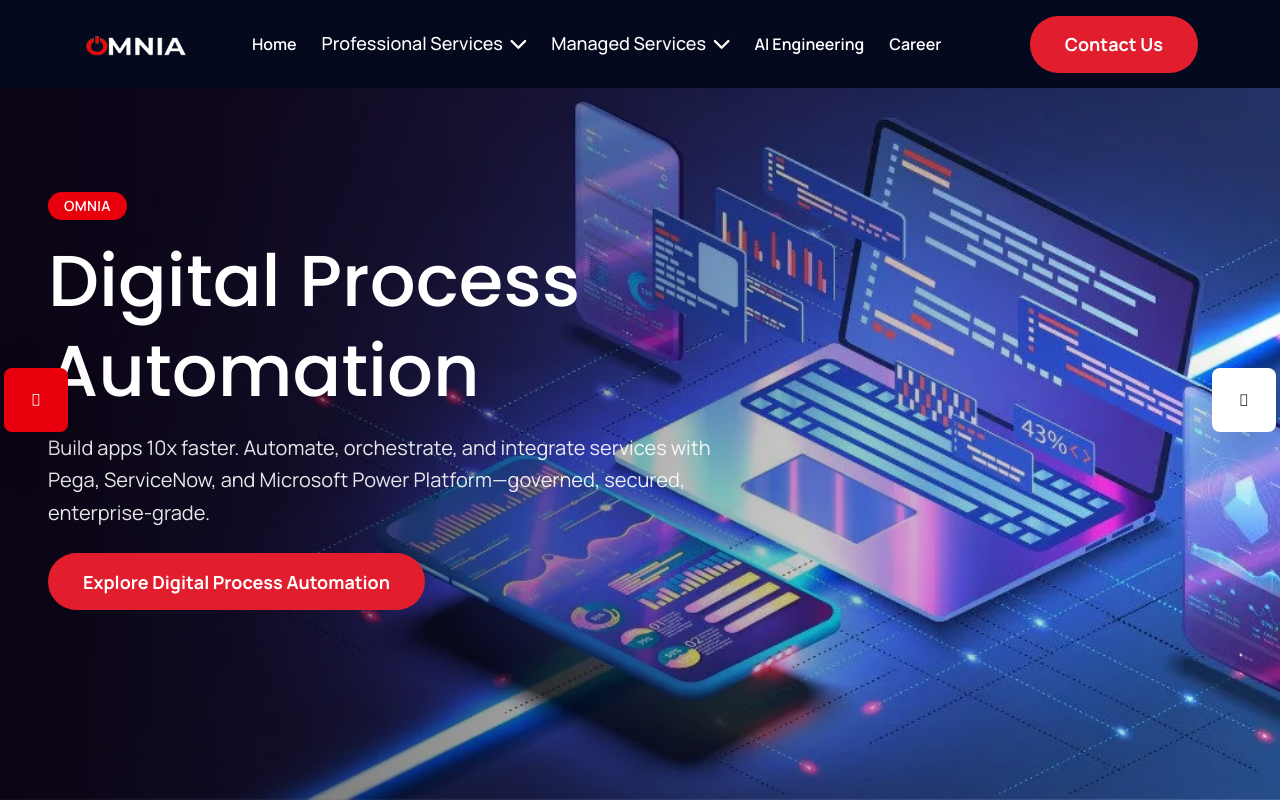
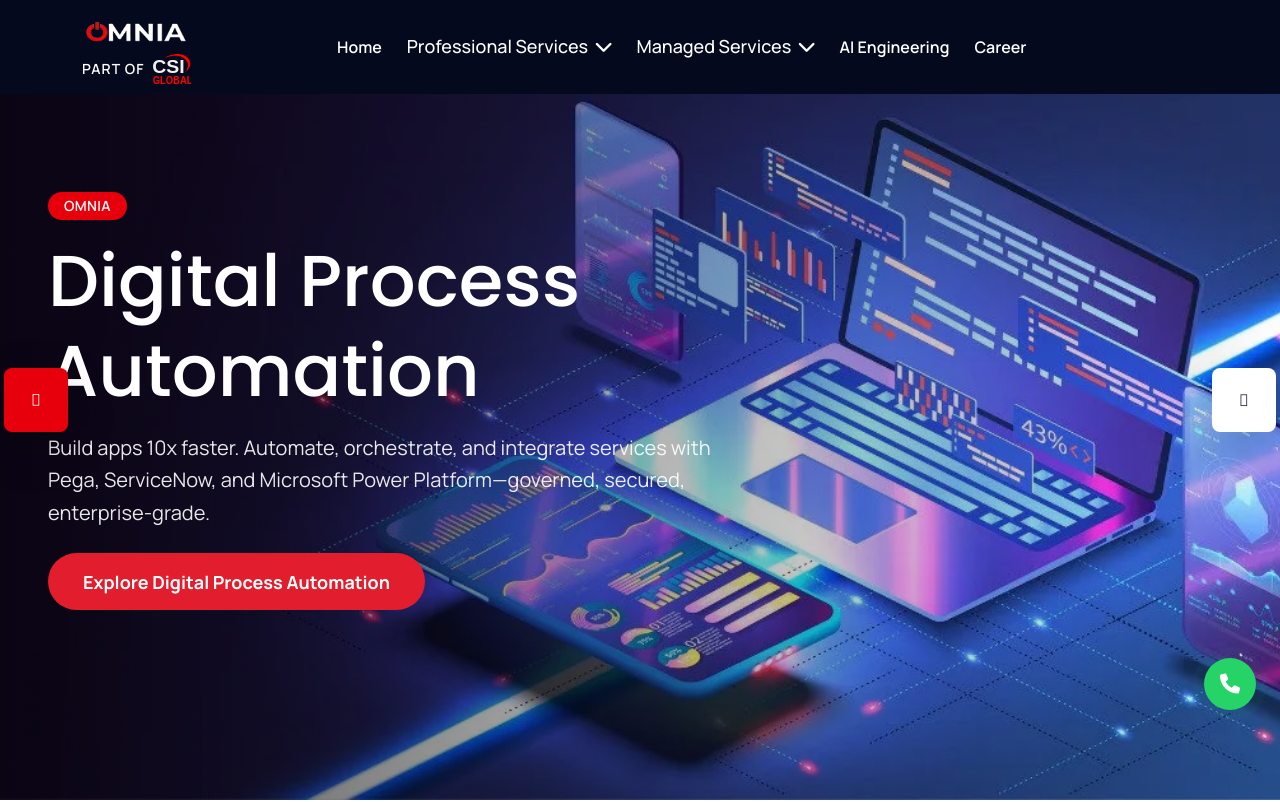
Before and after one commit to csi-global/omnia, a Next.js app: page / in a window 1280 px wide. Shown: the top 802 px of the page. Built offline with nearby package versions, Linux system fonts and the light colour scheme.

Commit message:
added part of csi global

```diff
--- a/src/app/globals.css
+++ b/src/app/globals.css
@@ -237,6 +237,23 @@
 .header-1 .main-menu nav > ul > li:hover > .menu-label,
 #header-sticky.sticky .main-menu nav > ul > li:hover > .menu-label {
   color: var(--theme);
+}
+
+.offcanvas-part-of-label {
+  font-size: 0.625rem;
+  font-weight: 600;
+  letter-spacing: 0.08em;
+  text-transform: uppercase;
+  color: rgba(15, 23, 42, 0.5);
+  line-height: 1;
+}
+.footer-part-of-label {
+  font-size: 0.625rem;
+  font-weight: 600;
+  letter-spacing: 0.08em;
+  text-transform: uppercase;
+  color: rgba(15, 23, 42, 0.45);
+  line-height: 1;
 }
 
 /* Enhanced desktop submenus */
@@ -816,3 +833,35 @@
     min-height: 260px;
   }
 }
+
+/* Floating Call Button */
+@keyframes floating-call-pulse {
+  0%   { box-shadow: 0 0 0 0 rgba(37, 211, 102, 0.5); }
+  70%  { box-shadow: 0 0 0 12px rgba(37, 211, 102, 0); }
+  100% { box-shadow: 0 0 0 0 rgba(37, 211, 102, 0); }
+}
+
+.floating-call-btn {
+  position: fixed !important;
+  bottom: 90px !important;
+  right: 24px !important;
+  z-index: 9999 !important;
+  width: 52px;
+  height: 52px;
+  border-radius: 50%;
+  background: #25d366 !important;
+  color: #fff !important;
+  display: flex !important;
+  align-items: center;
+  justify-content: center;
+  font-size: 20px;
+  text-decoration: none;
+  transition: background 0.2s, transform 0.2s;
+  animation: floating-call-pulse 2s infinite;
+}
+
+.floating-call-btn:hover {
+  background: #1ebe5d !important;
+  transform: scale(1.08);
+  color: #fff !important;
+}
--- a/src/app/layout.tsx
+++ b/src/app/layout.tsx
@@ -1,4 +1,5 @@
 import BackToTopButton from "@/components/back-to-top";
+import FloatingCallButton from "@/components/FloatingCallButton";
 import Footer from "@/components/Footer";
 import Header from "@/components/Header";
 import Preloader from "@/components/Preloader";
@@ -61,6 +62,7 @@
       >
         <Preloader />
         <BackToTopButton />
+        <FloatingCallButton />
         <Header />
         {children}
         <Footer />
--- /dev/null
+++ b/src/components/FloatingCallButton.tsx
@@ -0,0 +1,14 @@
+"use client";
+
+export default function FloatingCallButton() {
+  return (
+    <a
+      href="tel:+441133662035"
+      aria-label="Call Omnia Services"
+      className="floating-call-btn"
+      title="Call us: +44-1133 662035"
+    >
+      <i className="fas fa-phone"></i>
+    </a>
+  );
+}
--- a/src/components/Footer.tsx
+++ b/src/components/Footer.tsx
@@ -17,9 +17,23 @@
       </div>
       <div className="container">
         <div className="footer-logo-area">
-          <Link href="/" className="footer-logo" aria-label="Omnia Services homepage">
-            <Image src={blackLogo} alt="Omnia Services logo" className="select-none" />
-          </Link>
+          <div className="d-flex flex-column align-items-start gap-2">
+            <Link href="/" className="footer-logo" aria-label="Omnia Services homepage">
+              <Image src={blackLogo} alt="Omnia Services logo" className="select-none" />
+            </Link>
+            <div className="d-flex align-items-center gap-2 flex-wrap" aria-label="Part of CSI Global">
+              <span className="footer-part-of-label">Part of</span>
+              <Image
+                src="/assets/img/csi-logo-dark.svg"
+                alt=""
+                width={200}
+                height={158}
+                className="select-none"
+                unoptimized
+                style={{ width: "auto", height: "clamp(26px, 3vw, 34px)" }}
+              />
+            </div>
+          </div>
           <div className="social-icon d-flex align-items-center">
             <a href="https://www.facebook.com/omniaservices" aria-label="Omnia Services on Facebook" target="_blank" rel="noopener noreferrer">
               <i className="fab fa-facebook-f"></i>
--- a/src/components/Header.tsx
+++ b/src/components/Header.tsx
@@ -4,7 +4,6 @@
 import Image from "next/image";
 import Link from "next/link";
 import { useEffect, useRef, useState } from "react";
-import OmniaButton from "./ui/omnia-button";
 
 export default function Header() {
   const [isOffcanvasOpen, setIsOffcanvasOpen] = useState(false);
@@ -14,20 +13,23 @@
   const managedListRef = useRef<HTMLUListElement | null>(null);
   const [professionalMaxHeight, setProfessionalMaxHeight] = useState<number>(0);
   const [managedMaxHeight, setManagedMaxHeight] = useState<number>(0);
+  const [isHeaderSticky, setIsHeaderSticky] = useState(false);
   // const [contactEmail, setContactEmail] = useState<string>("info@omniaservices.co.uk");
 
   useEffect(() => {
     const handleScroll = () => {
       const stickyEl = document.getElementById("header-sticky");
       if (!stickyEl) return;
-      if (window.scrollY > 50) {
+      const sticky = window.scrollY > 50;
+      setIsHeaderSticky(sticky);
+      if (sticky) {
         stickyEl.classList.add("sticky");
       } else {
         stickyEl.classList.remove("sticky");
       }
     };
     handleScroll();
-    window.addEventListener("scroll", handleScroll);
+    window.addEventListener("scroll", handleScroll, { passive: true });
     return () => window.removeEventListener("scroll", handleScroll);
   }, []);
 
@@ -84,17 +86,38 @@
             </div>
           </div>
         </div> */}
-        <div id="header-sticky" className="header-1">
+        <div id="header-sticky" className="header-1 group">
           <div className="container">
             <div className="mega-menu-wrapper">
               <div className="header-main">
-                <div className="logo">
-                  <Link href="/" className="header-logo">
-                    <Image src="/assets/img/logo/white-logo.webp" alt="logo-img" width={0} height={0} sizes="100vw" style={{ width: "auto", height: "40px" }} />
-                  </Link>
-                  <Link href="/" className="header-logo-2">
-                    <Image src="/assets/img/logo/black-logo.webp" alt="logo-img" width={0} height={0} sizes="100vw" style={{ width: "auto", height: "40px" }} />
-                  </Link>
+                <div className="logo d-flex flex-column align-items-start justify-content-center">
+                  <div className="d-flex align-items-center">
+                    <Link href="/" className="header-logo">
+                      <Image src="/assets/img/logo/white-logo.webp" alt="Omnia Services" width={0} height={0} sizes="100vw" style={{ width: "auto", height: "40px" }} />
+                    </Link>
+                    <Link href="/" className="header-logo-2">
+                      <Image src="/assets/img/logo/black-logo.webp" alt="Omnia Services" width={0} height={0} sizes="100vw" style={{ width: "auto", height: "40px" }} />
+                    </Link>
+                  </div>
+                  <div className="header-csi-subrow d-flex align-items-center gap-2 mt-1 flex-wrap" aria-label="Part of CSI Global">
+                    <span
+                      className={`shrink-0 text-sm font-semibold uppercase leading-none tracking-[0.08em] transition-colors duration-200 ease-in-out ${
+                        isHeaderSticky ? "text-slate-900" : "text-white"
+                      }`}
+                    >
+                      Part of
+                    </span>
+                    <Image
+                      key={isHeaderSticky ? "csi-dark" : "csi-light"}
+                      src={isHeaderSticky ? "/assets/img/csi-logo-dark.svg" : "/assets/img/csi-logo.svg"}
+                      alt=""
+                      width={200}
+                      height={158}
+                      className="select-none"
+                      unoptimized
+                      style={{ width: "auto", height: "clamp(22px, 3vw, 30px)" }}
+                    />
+                  </div>
                 </div>
                 <div className="mean__menu-wrapper d-none d-xl-block">
                   <div className="main-menu">
@@ -131,9 +154,6 @@
                   </div>
                 </div>
                 <div className="header-right d-flex justify-content-end align-items-center">
-                  <div className="main-button">
-                    <Link href="/contact"> <OmniaButton text="Contact Us" /> </Link>
-                  </div>
                   <div className="header__hamburger d-xl-none my-auto">
                     <div className="sidebar__toggle" onClick={() => setIsOffcanvasOpen(true)} aria-label="Open menu" role="button">
                       <i className="fas fa-bars"></i>
@@ -152,10 +172,22 @@
           <div className="offcanvas__wrapper">
             <div className="offcanvas__content">
               <div className="offcanvas__top mb-5 d-flex justify-content-between align-items-center">
-                <div className="offcanvas__logo">
+                <div className="offcanvas__logo d-flex flex-column align-items-start gap-1">
                   <Link href="/">
-                    <Image src="/assets/img/logo/black-logo.webp" alt="logo-img" width={0} height={0} sizes="100vw" style={{ width: "auto", height: "32px" }} />
+                    <Image src="/assets/img/logo/black-logo.webp" alt="Omnia Services" width={0} height={0} sizes="100vw" style={{ width: "auto", height: "32px" }} />
                   </Link>
+                  <div className="d-flex align-items-center gap-2" aria-label="Part of CSI Global">
+                    <span className="offcanvas-part-of-label">Part of</span>
+                    <Image
+                      src="/assets/img/csi-logo-dark.svg"
+                      alt=""
+                      width={180}
+                      height={142}
+                      className="select-none"
+                      unoptimized
+                      style={{ width: "auto", height: "26px" }}
+                    />
+                  </div>
                 </div>
                 <div className="offcanvas__close">
                   <button onClick={() => setIsOffcanvasOpen(false)} aria-label="Close menu">
```
Also changed, not shown: public/assets/img/csi-logo-dark.svg (added), public/assets/img/csi-logo.svg (added).
